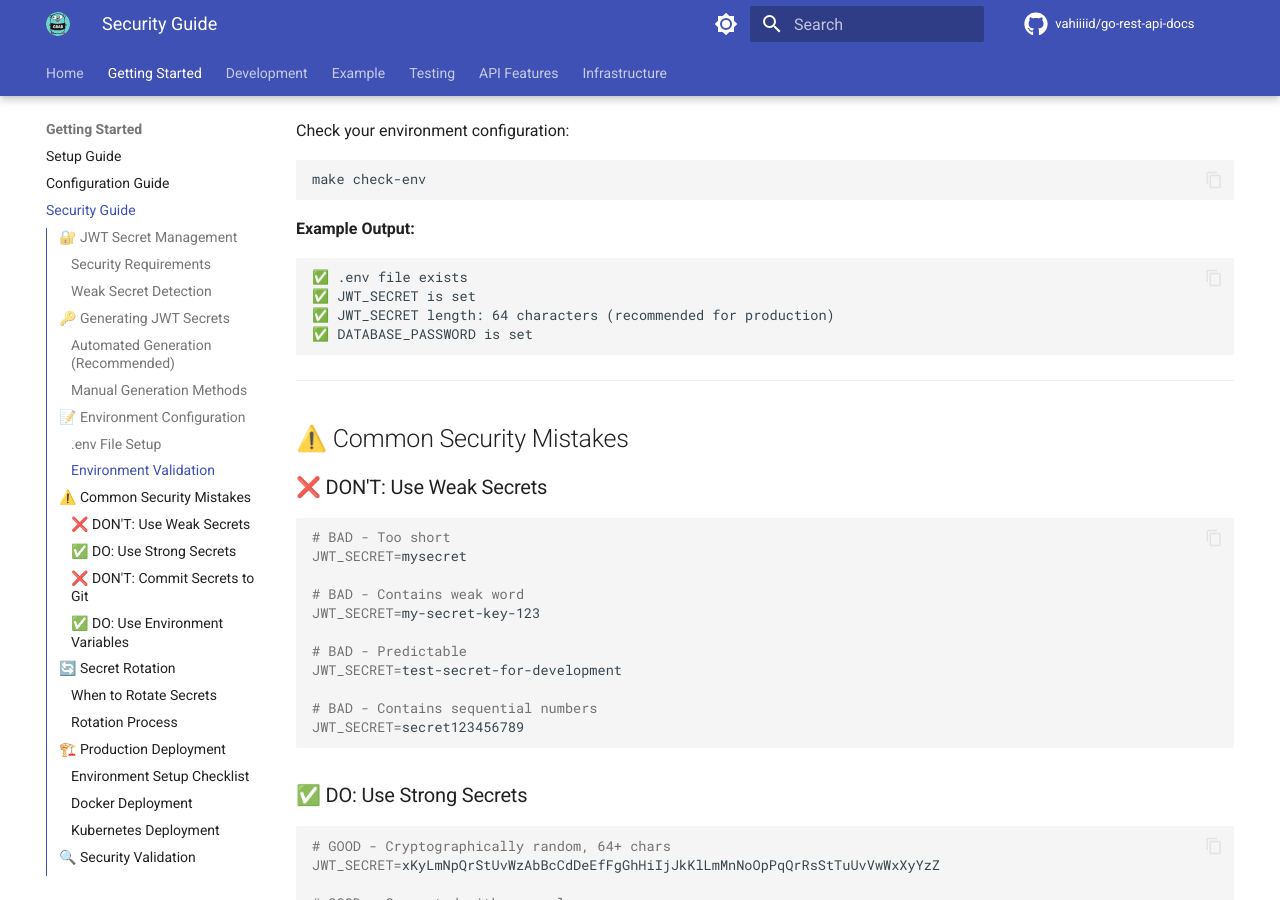
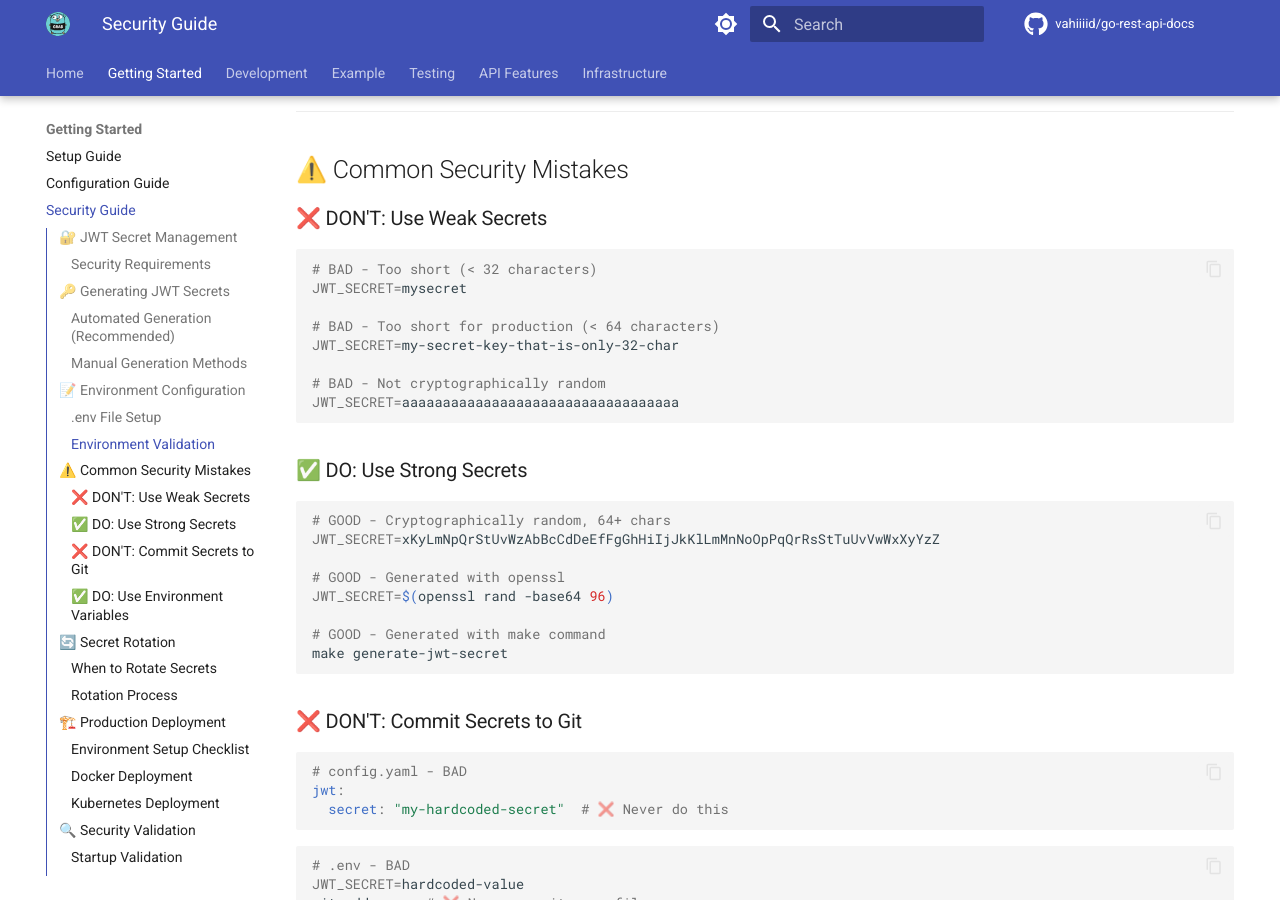
Before and after one commit to vahiiiid/go-rest-api-docs, an MkDocs documentation site: the page built from docs/SECURITY_GUIDE.md, in a window 1280 px wide and 900 px high, scrolled down 3278 px. Built offline with MkDocs 1.6.1 and Material for MkDocs 9.7.7, drawn with Linux system fonts in a browser that asks for light colours; comment, search, counter and statistics services are not loaded; the version menu is left out; some of the changed text lies outside the part shown.

Commit message:
docs: remove weak password pattern references
- Remove weak secret detection section from SECURITY_GUIDE.md
- Update examples to focus on length requirements
- Simplify validation checklist (remove weak pattern check)
- Update environment variable descriptions in SETUP.md and CONFIGURATION.md

Aligns documentation with simplified JWT validation that only checks
minimum length requirements (32+ chars general, 64+ production).

````diff
--- a/docs/SECURITY_GUIDE.md
+++ b/docs/SECURITY_GUIDE.md
@@ -20,24 +20,6 @@
 - **Minimum Length:** 64 characters (stricter requirement)
 - **SSL Required:** Database must use SSL (`sslmode: require`)
 - **Rotation Policy:** Rotate secrets periodically (recommended: every 90 days)
-
-### Weak Secret Detection
-
-The application automatically rejects secrets containing common weak patterns:
-
-**Rejected Patterns:**
-- `change-me`, `changeme`
-- `secret`, `password`, `pass`
-- `test`, `testing`
-- `dev`, `development`
-- `example`, `sample`
-- `default`, `admin`
-- `123456`, `password123`
-
-**Example Error:**
-```
-JWT_SECRET contains insecure phrase 'secret' - generate secure secret with: make generate-jwt-secret
-```
 
 ---
 
@@ -171,17 +153,14 @@
 ### ❌ DON'T: Use Weak Secrets
 
 ```bash
-# BAD - Too short
+# BAD - Too short (< 32 characters)
 JWT_SECRET=mysecret
 
-# BAD - Contains weak word
-JWT_SECRET=my-secret-key-123
+# BAD - Too short for production (< 64 characters)
+JWT_SECRET=my-secret-key-that-is-only-32-char
 
-# BAD - Predictable
-JWT_SECRET=test-secret-for-development
-
-# BAD - Contains sequential numbers
-JWT_SECRET=secret123456789
+# BAD - Not cryptographically random
+JWT_SECRET=aaaaaaaaaaaaaaaaaaaaaaaaaaaaaaaaaa
 ```
 
 ### ✅ DO: Use Strong Secrets
@@ -192,6 +171,9 @@
 
 # GOOD - Generated with openssl
 JWT_SECRET=$(openssl rand -base64 96)
+
+# GOOD - Generated with make command
+make generate-jwt-secret
 ```
 
 ### ❌ DON'T: Commit Secrets to Git
@@ -269,7 +251,6 @@
 ### Environment Setup Checklist
 
 - [ ] Generate production JWT secret (64+ characters)
-- [ ] Verify secret doesn't contain weak patterns
 - [ ] Set JWT_SECRET environment variable
 - [ ] Enable SSL for database (`DATABASE_SSLMODE=require`)
 - [ ] Set DATABASE_PASSWORD via environment variable
@@ -344,9 +325,8 @@
 **Validation Checks:**
 1. JWT_SECRET is present
 2. JWT_SECRET length ≥ 32 characters (64+ for production)
-3. JWT_SECRET doesn't contain weak patterns
-4. DATABASE_PASSWORD is set in production
-5. SSL is enabled in production
+3. DATABASE_PASSWORD is set in production
+4. SSL is enabled in production
 
 **Example Validation Error:**
 ```
````
Also changed, not shown: docs/CONFIGURATION.md (+1 -1 lines), docs/SETUP.md (+1 -1 lines).
